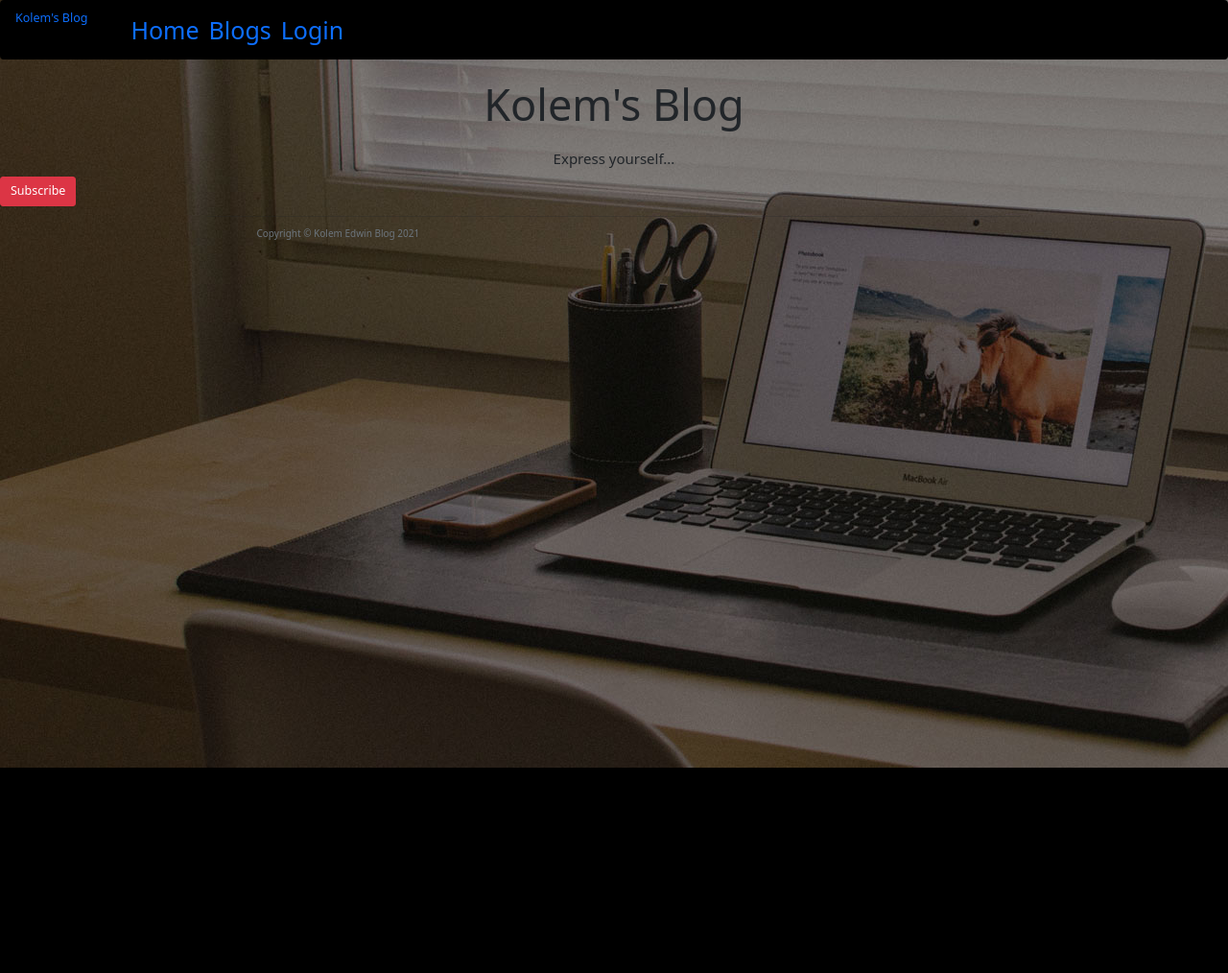
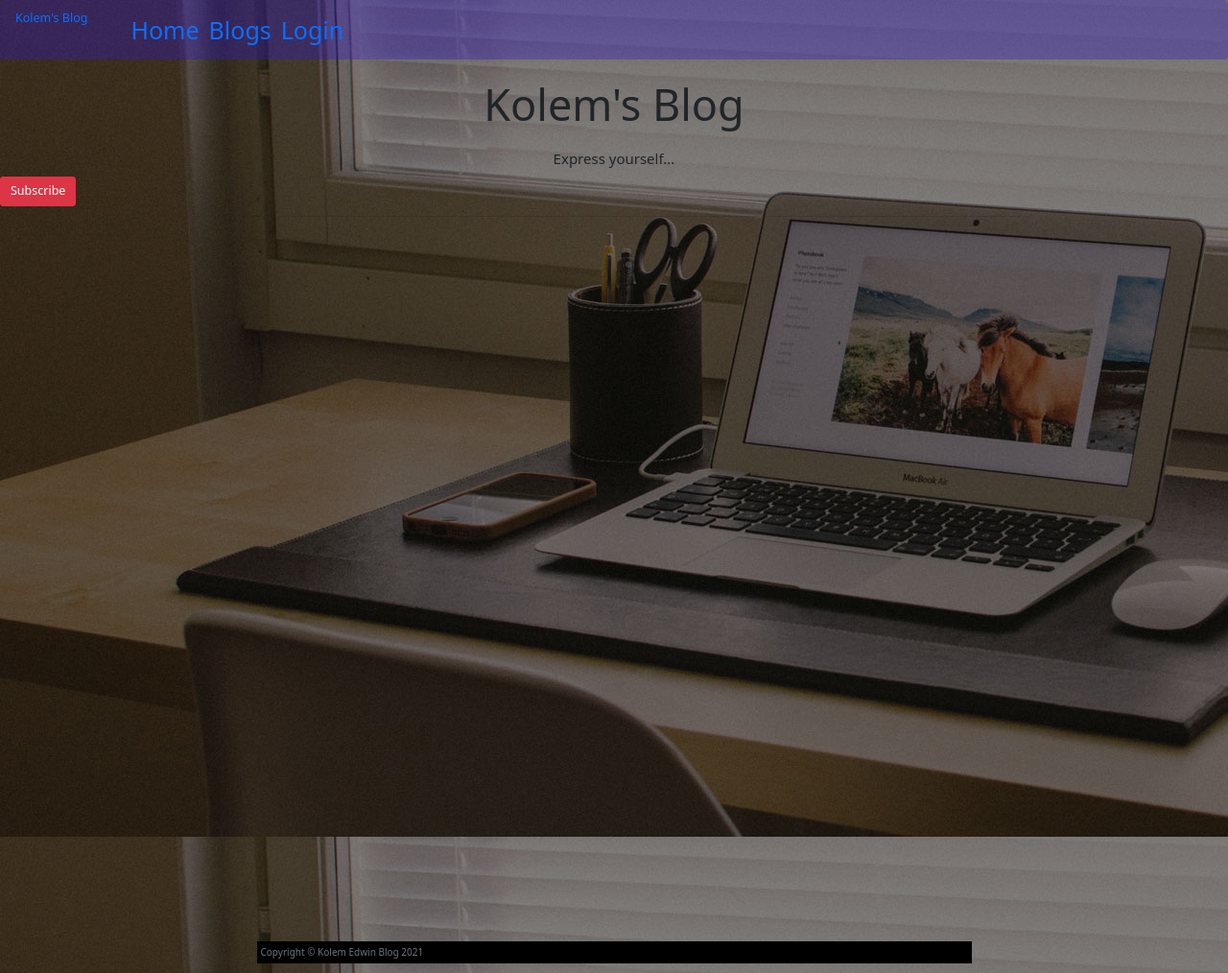
Before and after one commit to edwinkipchumba/Blog-website, a Flask app: page / in a window 1280 px wide. Shown: the whole page at 96% size. Before the commit the page ends 800 px from the top, so only its background shows below. Run offline with Flask 2, Linux system fonts and the light colour scheme; data that the repository does not hold is empty; some libraries are stand-ins or nearby versions.

Commit message:
deploy file

```diff
--- a/app/static/css/index.css
+++ b/app/static/css/index.css
@@ -2,9 +2,13 @@
     padding: 0px;
     margin: 0px;
     overflow-x: hidden;
+
 }
 
 /* footer */
-.bottom{
-    margin-top:20%;
+.copyright{
+    margin-top:100%;
+    color: red;
+    padding: 4px;
+    background-color:black;
 }
--- a/app/templates/base.html
+++ b/app/templates/base.html
@@ -19,7 +19,9 @@
    <link href="https://fonts.googleapis.com/css?family=Indie+Flower" rel="stylesheet">
    <link rel="stylesheet" href="https://use.fontawesome.com/releases/v5.3.1/css/all.css" integrity="sha384-mzrmE5qonljUremFsqc01SB46JvROS7bZs3IO2EmfFsd15uHvIt+Y8vEf7N7fWAU" crossorigin="anonymous">
    <script src="https://use.fontawesome.com/e80d5d0d93.js"></script>
-   <link rel="stylesheet" href="{{ url_for('static',filename='css/index.css')}}">
+   <!-- css -->
+   <!-- <link rel="stylesheet" href="{{ url_for('static',filename='css/index.css')}}"> -->
+
 
  </head>
  <body>
--- a/app/templates/index.html
+++ b/app/templates/index.html
@@ -1,9 +1,12 @@
 {% extends 'base.html'%}
 {% block styles%} {{ super() }}
-<link rel="stylesheet" href="{{url_for('static',filename='css/css/bootstrap.min.css')}}">
+<link rel="stylesheet" href="{{url_for('static',filename='css/index.css')}}">
+<link rel="stylesheet" href="{{url_for('static',filename='css/bootstrap.min.css')}}">
+
 <!-- <link href="https://cdn.jsdelivr.net/npm/bootstrap@5.1.1/dist/css/bootstrap.min.css" rel="stylesheet" integrity="sha384-F3w7mX95PdgyTmZZMECAngseQB83DfGTowi0iMjiWaeVhAn4FJkqJByhZMI3AhiU" crossorigin="anonymous"> -->
 {% endblock %}
 {% block content %}
+<div id="main">
 
   <body style="background-image:url('../static/images/home-bg.jpg');">
 
@@ -11,22 +14,27 @@
     <!-- <div class="jumbotron text-center" style="background-image: url('{{ url_for('static', filename='./images/home-bg.jpeg') }}')"> -->
 
     <h1 class="display-2 text-center">Kolem's Blog</h1><br>
-    <small class="text-center text-ligth"><h4>Express yourself...</h4></small>
+    <small class="text-center text-ligth">
+      <h4>Express yourself...</h4>
+    </small>
     <div class="btn-group mt-2" role="group" aria-label="Basic example">
 
-      <a class="btn btn-danger btn-lg float-right" href="/subscribe">Subscribe</a>
+      <a class="btn btn-danger btn-lg g-8" href="/subscribe">Subscribe</a>
 
     </div>
 </div>
 <div class="row">
-    <div class="col-lg-8 col-md-10 mx-auto" >
+  <div class="col-lg-8 col-md-10 mx-auto">
     {% for blog in blogs %}
     <div class="preview">
       <a href="blog/new/{{ blog.id }}">
-        <h2 class="title">{{ blog.title }}</h2></a>
+        <h2 class="title">{{ blog.title }}</h2>
+      </a>
       <p>{{blog.topic}}</p>
       <p>{{ blog.content}}</p>
-        <small><p>Posted by {{blog.author }} on {{ blog.date.strftime('%B %d, %Y') }}</p></small>
+      <small>
+        <p>Posted by {{blog.author }} on {{ blog.date.strftime('%B %d, %Y') }}</p>
+      </small>
     </div>
     <hr>
     {% endfor %}
@@ -34,7 +42,8 @@
   </div>
 </div>
 </div>
-</body>
+</div>
+
 
 
 <!-- Footer -->
@@ -48,3 +57,4 @@
   </div>
 </footer>
 {% endblock%}
+</body>
--- a/app/templates/navbar.html
+++ b/app/templates/navbar.html
@@ -1,7 +1,7 @@
 <!-- Navigation -->
 
 
-<nav class="navbar navbar-expand-lg " style="background-color: black;">
+<nav class="navbar navbar-expand-lg " style="background-color: rgba(49, 22, 204, 0.336);">
     <a class="navbar-brand" href="/">Kolem's Blog</a>
     <button class="navbar-toggler" type="button" data-toggle="collapse" data-target="#navbarSupportedContent" aria-controls="navbarSupportedContent" aria-expanded="false" aria-label="Toggle navigation">
       <span class="navbar-toggler-icon"></span>
```
Lines whose indentation alone changed are shown as unchanged.
